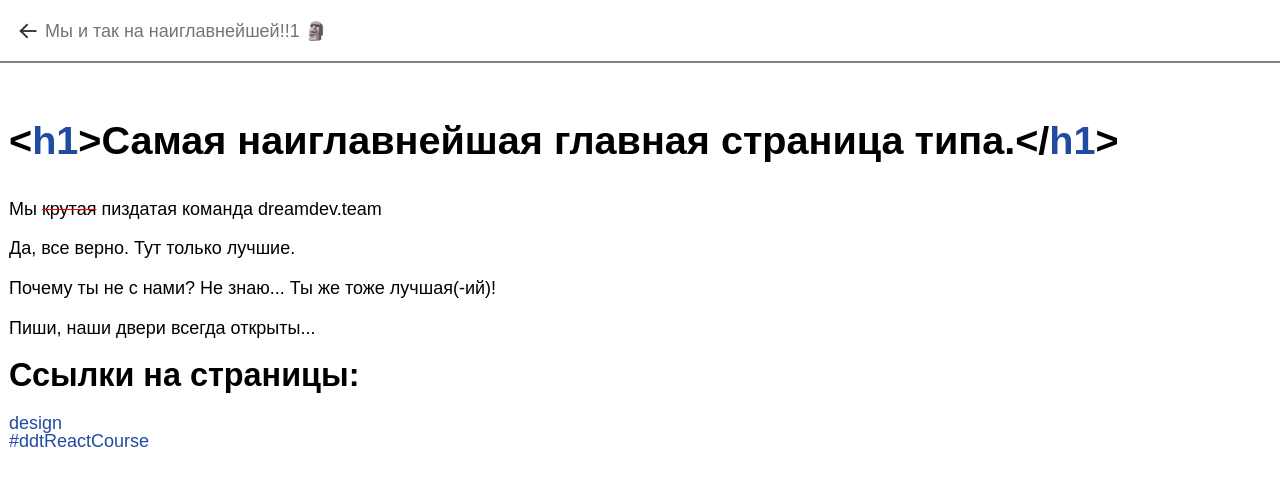
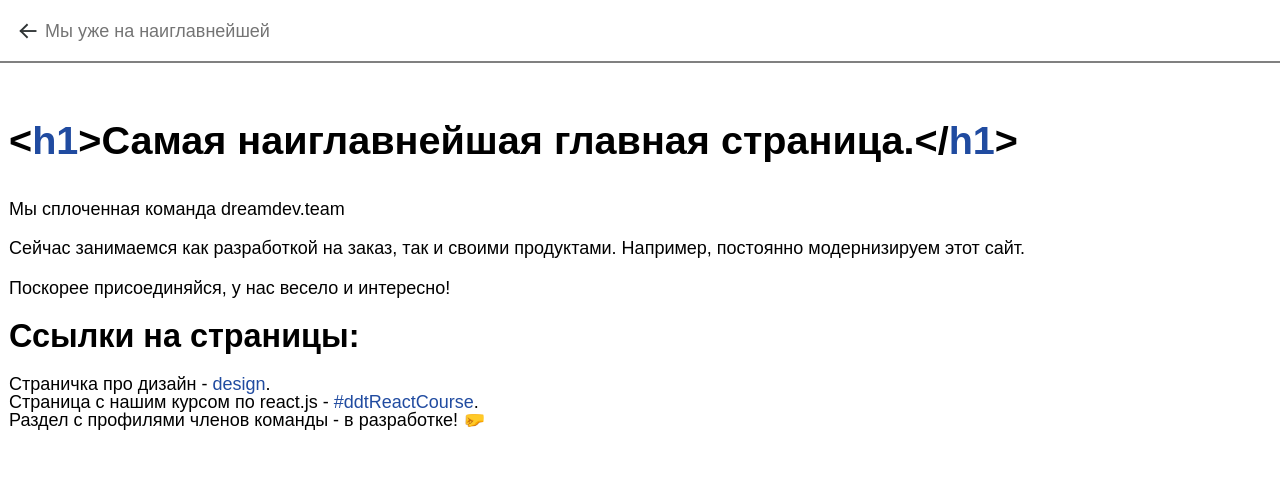
Before and after one commit to dreamDevTeamx/dreamdev.team, a website: page public/index.html in a window 1280 px wide. Drawn offline with Linux system fonts and the light colour scheme.

Commit message:
index page upd

```diff
--- a/public/index.html
+++ b/public/index.html
@@ -8,23 +8,28 @@
   </head>
   <body>
     <header>
-      <a class="link-to-main link-disable" href="/">Мы и так на наиглавнейшей!!1 🗿</a>
+      <a class="link-to-main link-disable" href="/">Мы уже на наиглавнейшей</a>
     </header>
     <main>
       <h1>
-        &lt;<span class="tag">h1</span>&gt;Самая наиглавнейшая главная страница типа.&lt;/<span
+        &lt;<span class="tag">h1</span>&gt;Самая наиглавнейшая главная страница.&lt;/<span
           class="tag"
           >h1</span
         >&gt;
       </h1>
-      <p>Мы <span class="cross">крутая</span> пиздатая команда dreamdev.team</p>
-      <p>Да, все верно. Тут только лучшие.</p>
-      <p>Почему ты не с нами? Не знаю... Ты же тоже лучшая(-ий)!</p>
-      <p>Пиши, наши двери всегда открыты...</p>
+      <p>Мы сплоченная команда dreamdev.team</p>
+      <p>
+        Сейчас занимаемся как разработкой на заказ, так и своими продуктами. Например, постоянно
+        модернизируем этот сайт.
+      </p>
+      <p>Поскорее присоединяйся, у нас весело и интересно!</p>
       <h2>Ссылки на страницы:</h2>
-      <ul class="links-list indented-list">
-        <li><a href="design.html">design</a></li>
-        <li><a href="react-course.html">#ddtReactCourse</a></li>
+      <ul class="links-list">
+        <li>Страничка про дизайн - <a href="design.html">design</a>.</li>
+        <li>
+          Страница с нашим курсом по react.js - <a href="react-course.html">#ddtReactCourse</a>.
+        </li>
+        <li>Раздел с профилями членов команды - в разработке! 🤛</li>
       </ul>
     </main>
     <script type="text/javascript" src="js/index.js"></script>
```
